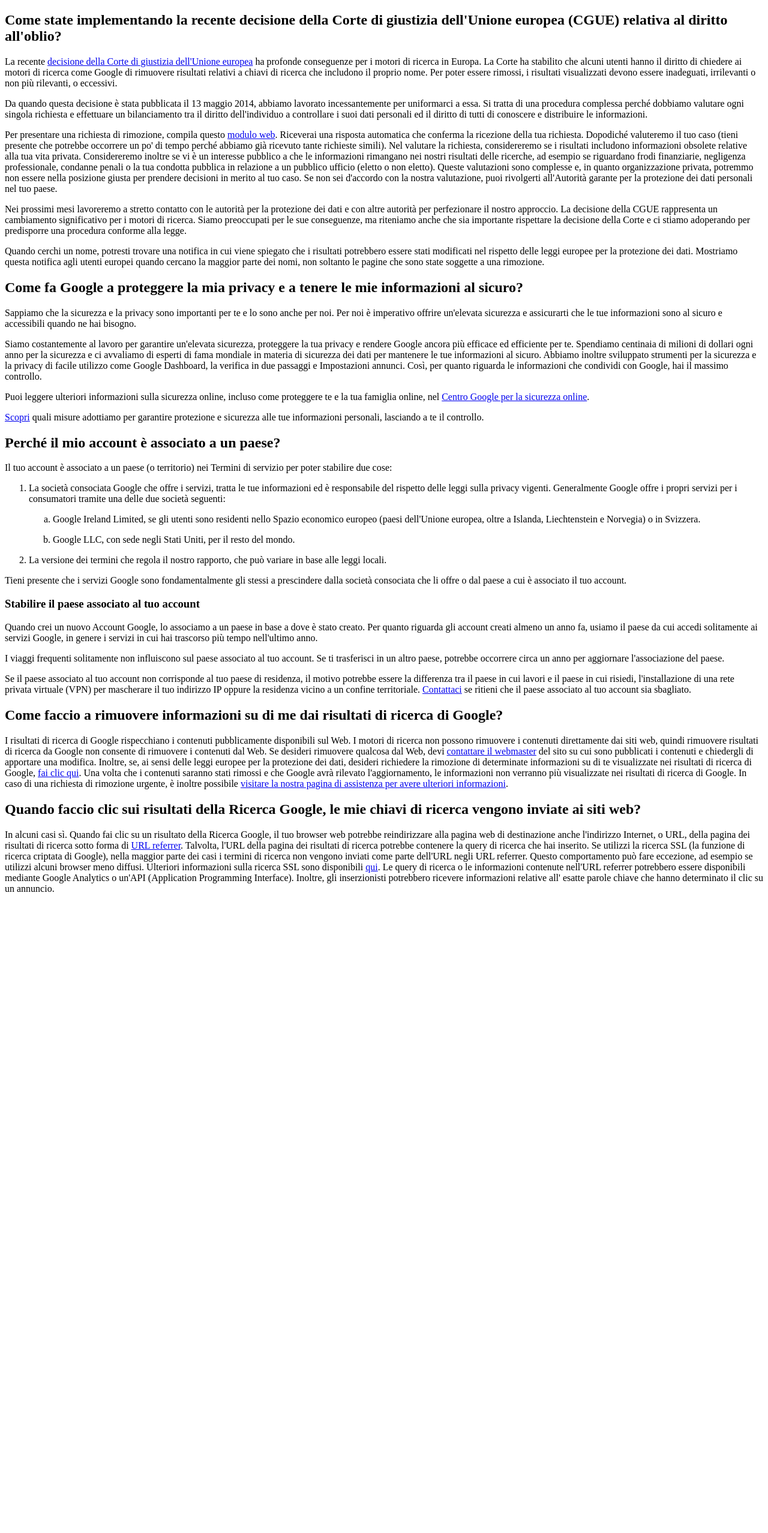
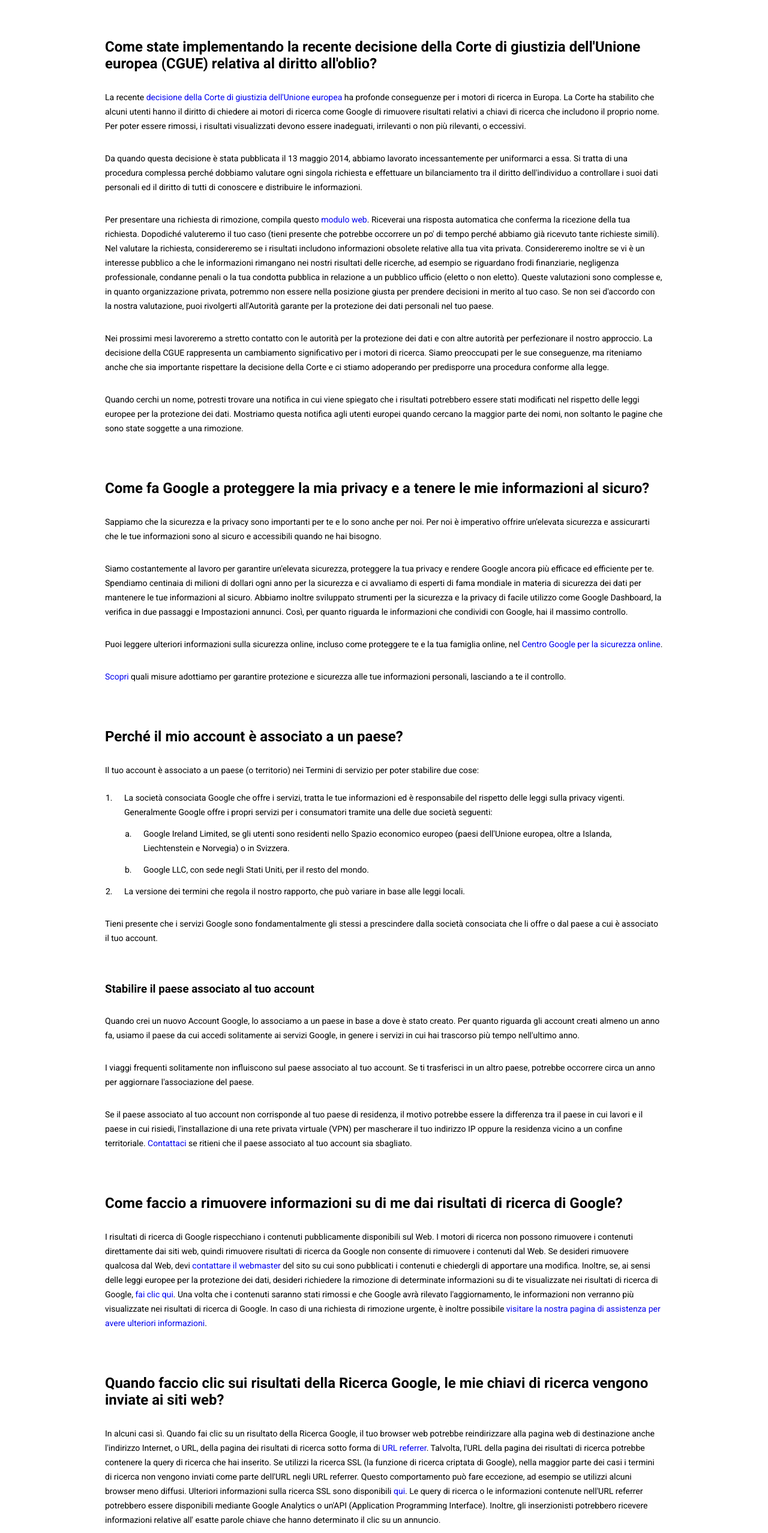
Before and after one commit to ilguarnieri/php-google-faq, a PHP site: page / in a window 1280 px wide. Shown: the whole page at 60% size. Before the commit the page ends 1487 px from the top, so only its background shows below. Run offline with PHP 8.4, Linux system fonts and the light colour scheme.

Commit message:
style faq

```diff
--- /dev/null
+++ b/css/style.css
@@ -0,0 +1,48 @@
+*{
+    margin: 0;
+    padding: 0;
+    box-sizing: border-box;
+}
+
+body{
+    font-family: 'Roboto', sans-serif;
+}
+
+.container{
+    max-width: 930px;
+    margin: 0 auto;
+}
+
+a{
+    text-decoration: none;
+}
+
+
+/*********** main ***********/
+h2{
+    padding-top: 64px;
+}
+
+h3{
+    padding-top: 52px;
+}
+
+p{
+    padding-top: 20px;
+    margin: 10px 0;
+    font-size: 14px;
+    font-weight: 400;
+    line-height: 24px;
+}
+
+ol{
+    padding-left: 16px;
+}
+
+li{
+    padding-left: 16px;
+    padding-top: 12px;
+    font-size: 14px;
+    font-weight: 400;
+    line-height: 24px;
+}
--- a/index.php
+++ b/index.php
@@ -43,26 +43,18 @@
             </p>
             <ol>
                 <li>
-                    <p>
-                        La società consociata Google che offre i servizi, tratta le tue informazioni ed è responsabile del rispetto delle leggi sulla privacy vigenti. Generalmente Google offre i propri servizi per i consumatori tramite una delle due società seguenti:
-                    </p>
+                    La società consociata Google che offre i servizi, tratta le tue informazioni ed è responsabile del rispetto delle leggi sulla privacy vigenti. Generalmente Google offre i propri servizi per i consumatori tramite una delle due società seguenti:
                     <ol type='a'>
                         <li>
-                            <p>
-                                Google Ireland Limited, se gli utenti sono residenti nello Spazio economico europeo (paesi dell'Unione europea, oltre a Islanda, Liechtenstein e Norvegia) o in Svizzera.
-                            </p>
+                            Google Ireland Limited, se gli utenti sono residenti nello Spazio economico europeo (paesi dell'Unione europea, oltre a Islanda, Liechtenstein e Norvegia) o in Svizzera.
                         </li>
                         <li>
-                            <p>
-                                Google LLC, con sede negli Stati Uniti, per il resto del mondo.
-                            </p>
+                        Google LLC, con sede negli Stati Uniti, per il resto del mondo.
                         </li>
                     </ol>
                 </li>
                 <li>
-                    <p>
-                        La versione dei termini che regola il nostro rapporto, che può variare in base alle leggi locali.
-                    </p>
+                    La versione dei termini che regola il nostro rapporto, che può variare in base alle leggi locali.
                 </li>
             </ol>
             <p>
@@ -103,6 +95,11 @@
     <meta charset="UTF-8">
     <meta http-equiv="X-UA-Compatible" content="IE=edge">
     <meta name="viewport" content="width=device-width, initial-scale=1.0">
+    <link rel="preconnect" href="https://fonts.googleapis.com">
+    <link rel="preconnect" href="https://fonts.gstatic.com" crossorigin>
+    <link href="https://fonts.googleapis.com/css2?family=Roboto:wght@300;400;500;700&display=swap" rel="stylesheet">
+    <link rel="stylesheet" href="./css/style.css">
+    <link rel="icon" href="./img//G_logo.png">
     <title>Google Faq</title>
 </head>
 <body>
```
Also changed, not shown: img/G_logo.png (added).
